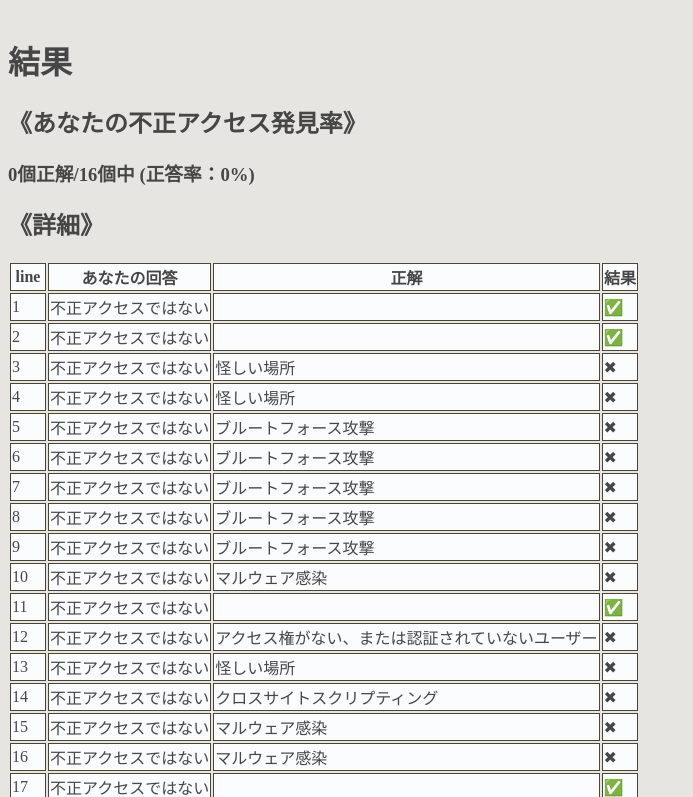
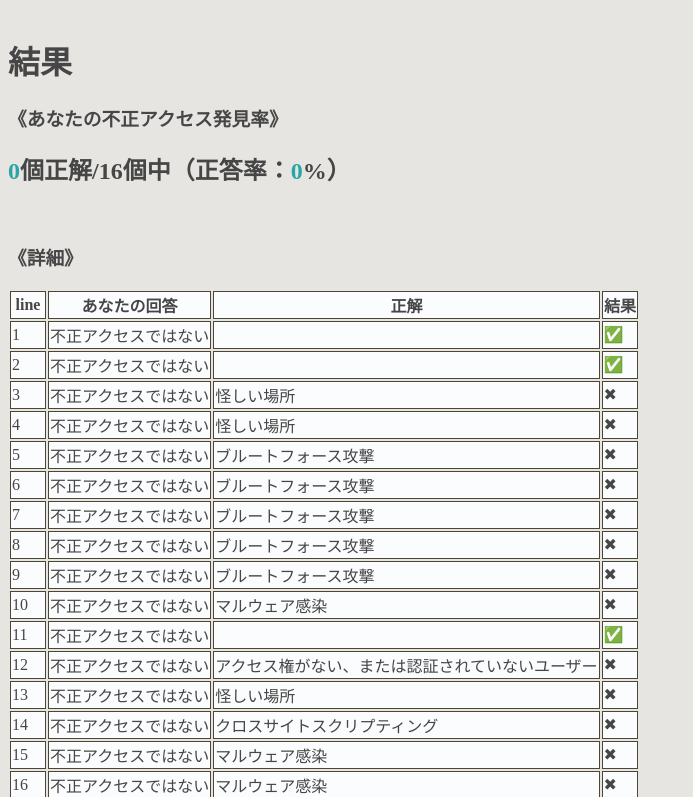
Before and after one commit to yanaaaaachan/log-monitoring-game, a plain HTML site: page index.html in a window 1280 px wide. Both pictures are taken after a click on the link "最終報告をする". Shown: the part 793-1590 px from the top of the page, without its empty margins (0-693 px from the left). Drawn offline with Linux system fonts and the light colour scheme.

Commit message:
Add files via upload

```diff
--- a/index.html
+++ b/index.html
@@ -94,11 +94,12 @@
         <br>
         <h1>結果</h1>
         <div>
-            <h2>《あなたの不正アクセス発見率》</h2>
-            <h3 id="your_score"></h3>
+            <h3>《あなたの不正アクセス発見率》</h3>
+            <h2><span id="your_score"></span>個正解/<span id="badaccess_num"></span>個中（正答率：<span id="correct_rate"></span>%）</h2>
         </div>
+        <br>
         <div>
-            <h2>《詳細》</h2>
+            <h3>《詳細》</h3>
             <div>
                 <table id="result_table">
                     <tr>
@@ -686,6 +687,8 @@
             // console.log(user_answer_list[String(1)])
             //結果へ
             let YourScore = document.getElementById("your_score")
+            let BadaccessNum=document.getElementById("badaccess_num")
+            let CorrectRate=document.getElementById("correct_rate")
             let FinalAnswer = document.getElementById("final_answer")
             let ResultTable = document.getElementById("result_table")
             let TableBody2 = document.getElementById("table_body2")
@@ -706,7 +709,11 @@
                     if (user_answer_list[j] === "") {
                         user_answer_list[j] = "不正アクセスではない"
                     }
-                    YourScore.innerText = sum_of_selected + "個正解/" + sum_of_badaccess + "個中 (正答率：" + Math.floor(sum_of_selected / sum_of_badaccess * 100) + "%)"
+                    correctrate=Math.floor(sum_of_selected / sum_of_badaccess * 100)
+                    // YourScore.innerText = sum_of_selected + "個正解/" + sum_of_badaccess + "個中 (正答率：" + Math.floor(sum_of_selected / sum_of_badaccess * 100) + "%)"
+                    YourScore.innerText=sum_of_selected;
+                    BadaccessNum.innerText=sum_of_badaccess;
+                    CorrectRate.innerText=correctrate;
                     TableBody2.innerHTML += `
         <td>${j}</td>
         <td>${String(user_answer_list[j])}</td>
@@ -757,6 +764,7 @@
 
                         // 新しい行を挿入
                         let newRow = ResultTable.insertRow(rowIndex + 1);
+                        newRow.style.backgroundColor="gray"
                         let cell1 = newRow.insertCell(0); // 1列目
                         cell1.colSpan = 1;
 
--- a/style.css
+++ b/style.css
@@ -210,3 +210,9 @@ html {
     text-decoration: none;
     color:rgb(70, 70, 70);
   }
+  #your_score{
+    color:#28A6A5;
+  }
+  #correct_rate{
+    color:#28A6A5;
+  }
```
